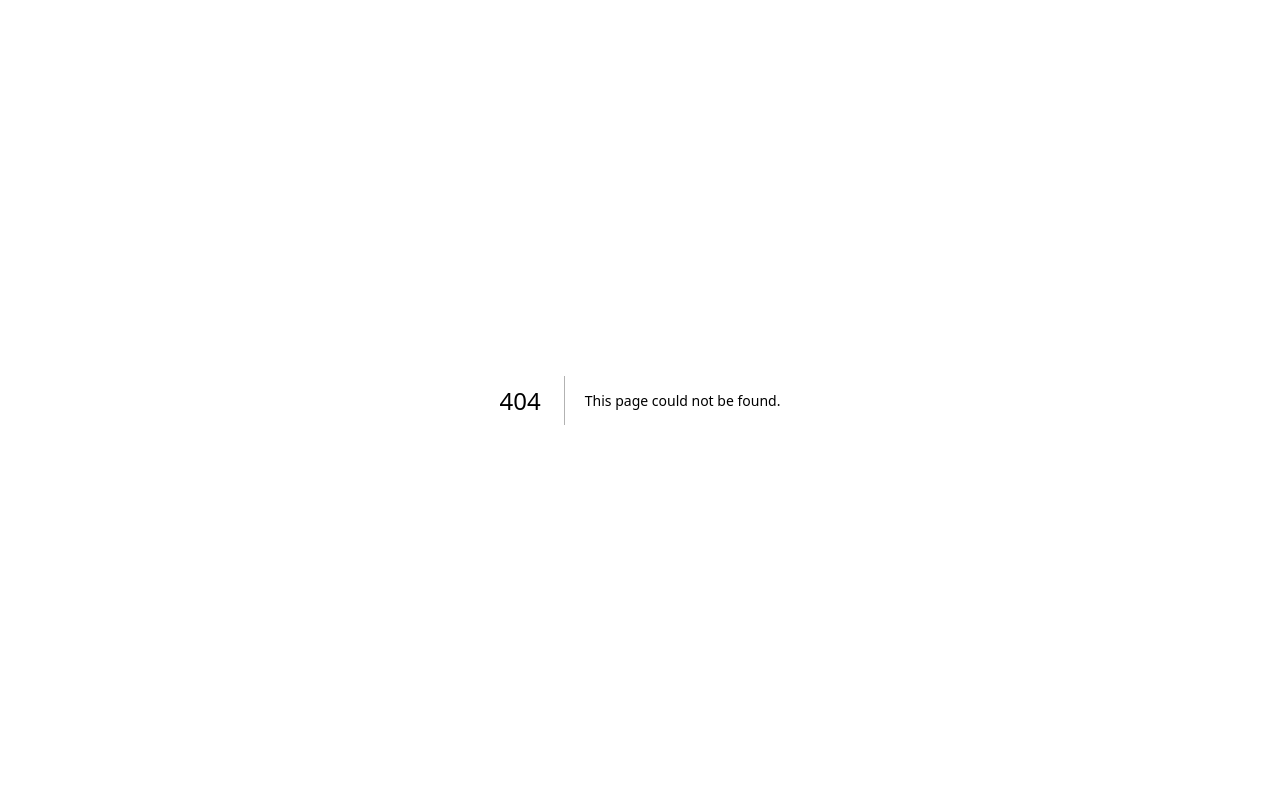
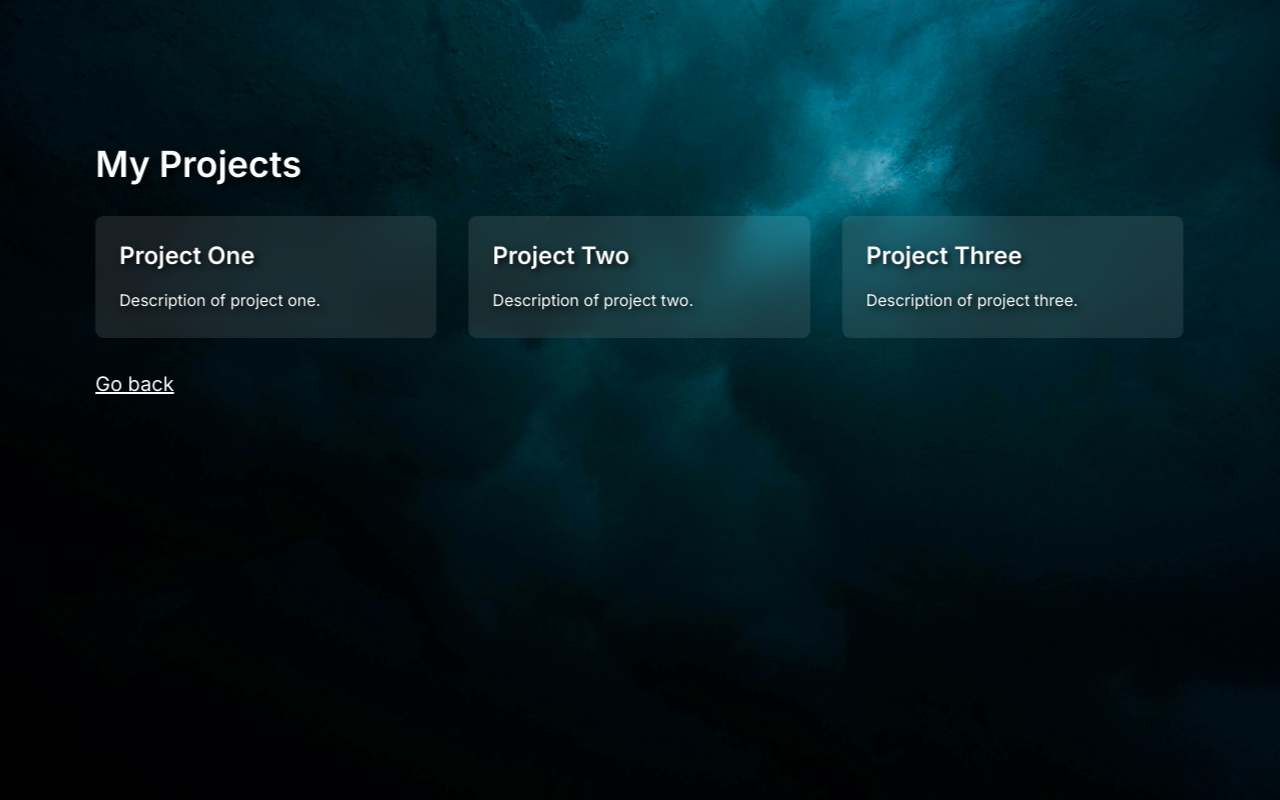
Before and after one commit to Brendan-Doy1e/Portfolio-Website, a Next.js app: page /projects in a window 1280 px wide. Before the commit this address had no page. Built offline with nearby package versions, Linux system fonts and the light colour scheme.

Commit message:
Got the pages transitioning properly

```diff
--- /dev/null
+++ b/app/clientLayout.tsx
@@ -0,0 +1,32 @@
+"use client";
+
+import { motion, AnimatePresence } from 'framer-motion';
+import { usePathname } from 'next/navigation';
+import { useEffect, useState } from 'react';
+
+const ClientLayout = ({ children }: { children: React.ReactNode }) => {
+  const [isMounted, setIsMounted] = useState(false);
+  const pathname = usePathname();
+
+  useEffect(() => {
+    setIsMounted(true);
+  }, []);
+
+  return (
+    <AnimatePresence mode="wait">
+      {isMounted && (
+        <motion.div
+          key={pathname}
+          initial={{ opacity: 0, x: -100 }}
+          animate={{ opacity: 1, x: 0 }}
+          exit={{ opacity: 0, x: 100 }}
+          transition={{ duration: 0.5 }}
+        >
+          {children}
+        </motion.div>
+      )}
+    </AnimatePresence>
+  );
+};
+
+export default ClientLayout;
--- a/app/globals.css
+++ b/app/globals.css
@@ -7,7 +7,6 @@
   --background-start-rgb: 214, 219, 220;
   --background-end-rgb: 255, 255, 255;
 }
-
 
 @media (prefers-color-scheme: dark) {
   :root {
@@ -30,7 +29,6 @@ body {
     text-wrap: balance;
   }
 }
-
 
 @font-face {
   font-family: 'Montserrat';
--- a/app/layout.tsx
+++ b/app/layout.tsx
@@ -16,7 +16,9 @@ export default function RootLayout({
 }>) {
   return (
     <html lang="en">
-      <body className={inter.className}>{children}</body>
+      <body className={inter.className}>
+        {children}
+      </body>
     </html>
   );
 }
--- a/app/page.tsx
+++ b/app/page.tsx
@@ -1,14 +1,15 @@
 "use client";
 
 import { TypeAnimation } from 'react-type-animation';
+import Link from 'next/link';
 
 export default function Home() {
   return (
-    <main className="flex min-h-screen items-center justify-center p-24 bg-cover bg-center" style={{ backgroundImage: 'url(/path/to/your/background-image.jpg)', backgroundBlendMode: 'darken', backgroundColor: 'rgba(0, 0, 0, 0.5)' }}>
+    <main className="flex min-h-screen items-center justify-center p-24 bg-cover bg-center" style={{ backgroundImage: 'url(/img/background.jpg)', backgroundBlendMode: 'darken', backgroundColor: 'rgba(0, 0, 0, 0.5)' }}>
       <div className="flex w-full max-w-7xl lg:flex-row flex-col items-center justify-center">
 
-        <div className="flex-1 mb-32 lg:mb-0 lg:w-2/3 lg:text-left text-center flex flex-col justify-center">
-          <div className="h-32"> {/* Adjust the height as needed */}
+        <div className="flex-1 mb-32 lg:mb-0 lg:w-2/3 lg:text-left text-center flex flex-col justify-center bg-white bg-opacity-10 backdrop-blur-lg rounded-lg p-6">
+          <div className="h-32">
             <div className="mb-3 text-3xl font-semibold text-white text-shadow-lg">
               <TypeAnimation
                 sequence={['public String welcome() {']}
@@ -87,12 +88,8 @@ export default function Home() {
             </div>
           </a>
 
-          <a
-            href="https://vercel.com/templates?framework=next.js&utm_source=create-next-app&utm_medium=appdir-template&utm_campaign=create-next-app"
-            className="group rounded-lg border border-transparent px-4 py-3 transition-colors hover:border-gray-300 hover:bg-gray-100 hover:dark:border-neutral-700 hover:dark:bg-neutral-800/30 flex items-center justify-center w-2/3 mx-auto transform hover:scale-105 transition-transform animate-slideInRight"
-            target="_blank"
-            rel="noopener noreferrer"
-          >
+          <Link href="/projects" legacyBehavior>
+            <a className="group rounded-lg border border-transparent px-4 py-3 transition-colors hover:border-gray-300 hover:bg-gray-100 hover:dark:border-neutral-700 hover:dark:bg-neutral-800/30 flex items-center justify-center w-2/3 mx-auto transform hover:scale-105 transition-transform animate-slideInRight">
               <div className="text-center text-white text-shadow-lg">
                 <h2 className="mb-3 text-2xl font-semibold">
                   My Projects{" "}
@@ -105,6 +102,7 @@ export default function Home() {
                 </p>
               </div>
             </a>
+          </Link>
         </div>
       </div>
     </main>
--- /dev/null
+++ b/app/projects/page.tsx
@@ -0,0 +1,61 @@
+"use client";
+
+import Link from 'next/link';
+import { motion } from 'framer-motion';
+
+const projects = [
+  { id: 1, title: 'Project One', description: 'Description of project one.' },
+  { id: 2, title: 'Project Two', description: 'Description of project two.' },
+  { id: 3, title: 'Project Three', description: 'Description of project three.' },
+  // Add more projects as needed
+];
+
+const pageVariants = {
+  initial: {
+    opacity: 0,
+    x: "-100vw"
+  },
+  in: {
+    opacity: 1,
+    x: 0
+  },
+  out: {
+    opacity: 0,
+    x: "100vw"
+  }
+};
+
+const pageTransition = {
+  type: "tween",
+  ease: "anticipate",
+  duration: 0.8
+};
+
+export default function Projects() {
+  return (
+    <motion.main
+      initial="initial"
+      animate="in"
+      exit="out"
+      variants={pageVariants}
+      transition={pageTransition}
+      className="min-h-screen p-24 bg-cover bg-center"
+      style={{ backgroundImage: 'url(/img/background.jpg)' }}
+    >
+      <div className="max-w-7xl mx-auto py-12">
+        <h1 className="text-4xl font-semibold text-white text-shadow-lg mb-8">My Projects</h1>
+        <div className="grid grid-cols-1 sm:grid-cols-2 md:grid-cols-3 gap-8">
+          {projects.map((project) => (
+            <div key={project.id} className="bg-white bg-opacity-10 backdrop-blur-lg rounded-lg p-6 text-white text-shadow-lg">
+              <h2 className="text-2xl font-semibold mb-4">{project.title}</h2>
+              <p>{project.description}</p>
+            </div>
+          ))}
+        </div>
+        <Link href="/" legacyBehavior>
+          <a className="mt-8 inline-block text-xl text-white underline">Go back</a>
+        </Link>
+      </div>
+    </motion.main>
+  );
+}
--- a/package.json
+++ b/package.json
@@ -9,6 +9,7 @@
     "lint": "next lint"
   },
   "dependencies": {
+    "framer-motion": "^11.2.10",
     "next": "14.2.4",
     "react": "^18",
     "react-dom": "^18",
```
Also changed, not shown: 1 other file (tests, documents, lock files or other folders). Lines whose indentation alone changed are shown as unchanged.
